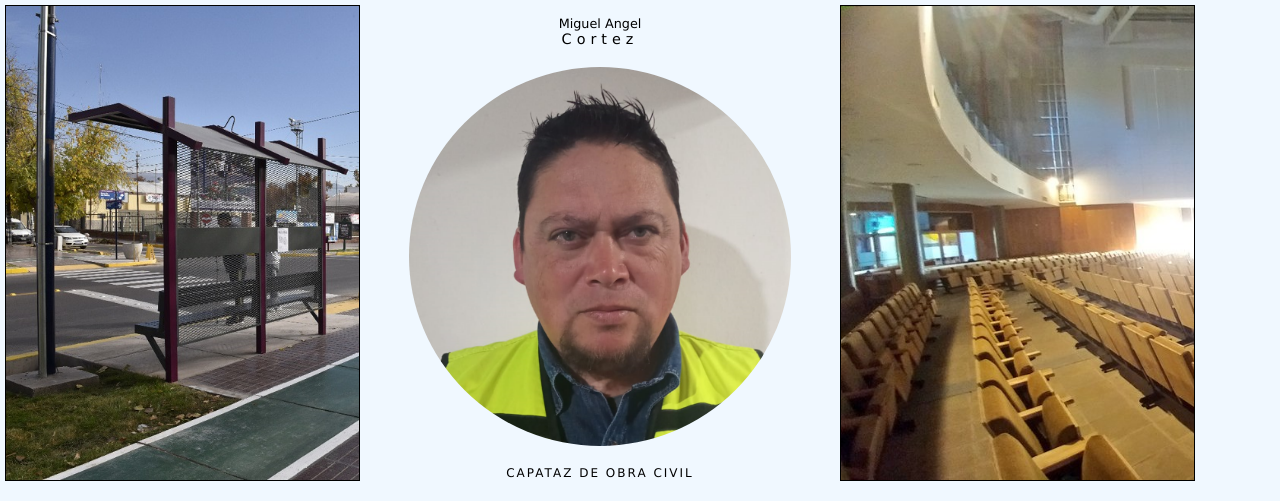
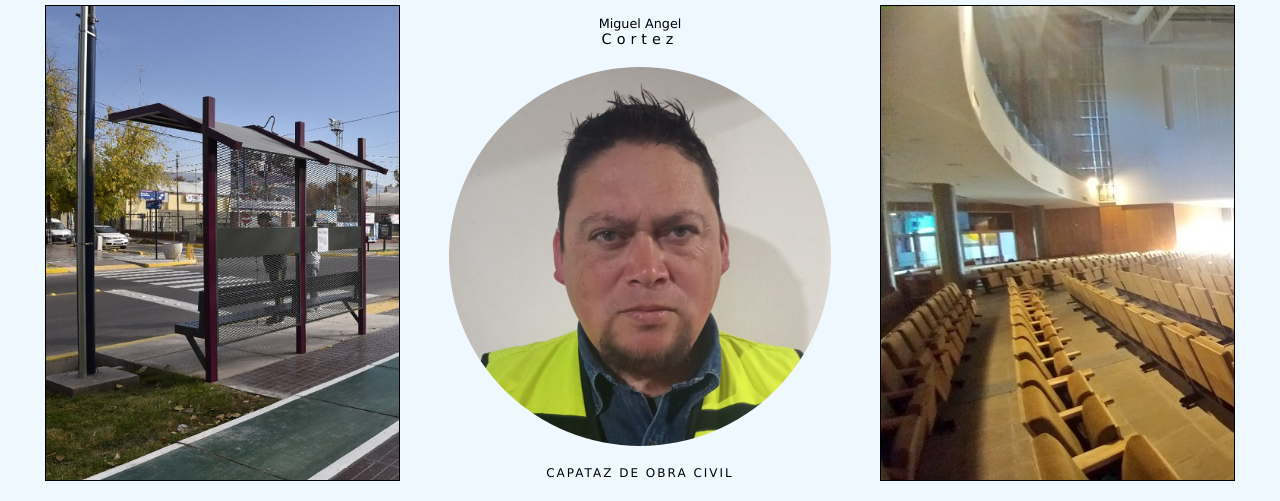
Before and after one commit to mecs-iu/cv, a plain HTML site: page index.html in a window 1280 px wide. Shown: the top 501 px of the page. Drawn offline with Linux system fonts and the light colour scheme.

Commit message:
Update styless.css

```diff
--- a/styless.css
+++ b/styless.css
@@ -4,11 +4,11 @@
     box-sizing: border-box;
     font-family: 'Lucida Sans', 'Lucida Sans Regular', 'Lucida Grande', 'Lucida Sans Unicode', Geneva, Verdana, sans-serif;
     background-color: aliceblue;
-    max-width: 1200px;
+    max-width: 1920px;
     text-decoration: none;
 }
 body{
-    max-width: 1200px;
+    max-width: 1920px;
 }
 a{
     color: black;
@@ -43,7 +43,9 @@ a:hover{
     border: 1px solid cornflowerblue;
 }
 .container{
+    width: 100%;
     max-width: 1200px;
+    margin: 0 auto;
 
 }
 .grid{
```
